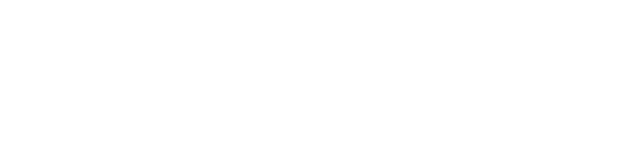
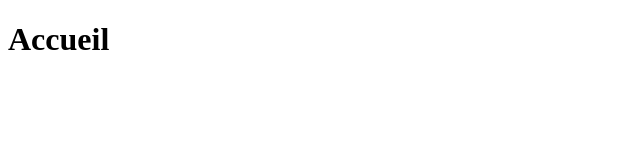
Before and after one commit to HugoMacquet76/mon_projet, a plain HTML site: page index.html in a window 1280 px wide. Shown: the whole page, without its empty margins (0-640 px from the left). Drawn offline with Linux system fonts and the light colour scheme.

Commit message:
Ajout de Accueil dans le fichier html

```diff
--- a/index.html
+++ b/index.html
@@ -6,6 +6,6 @@
     <title>TP Git</title>
 </head>
 <body>
-
+    <h1>Accueil</h1>
 </body>
 </html>
```
